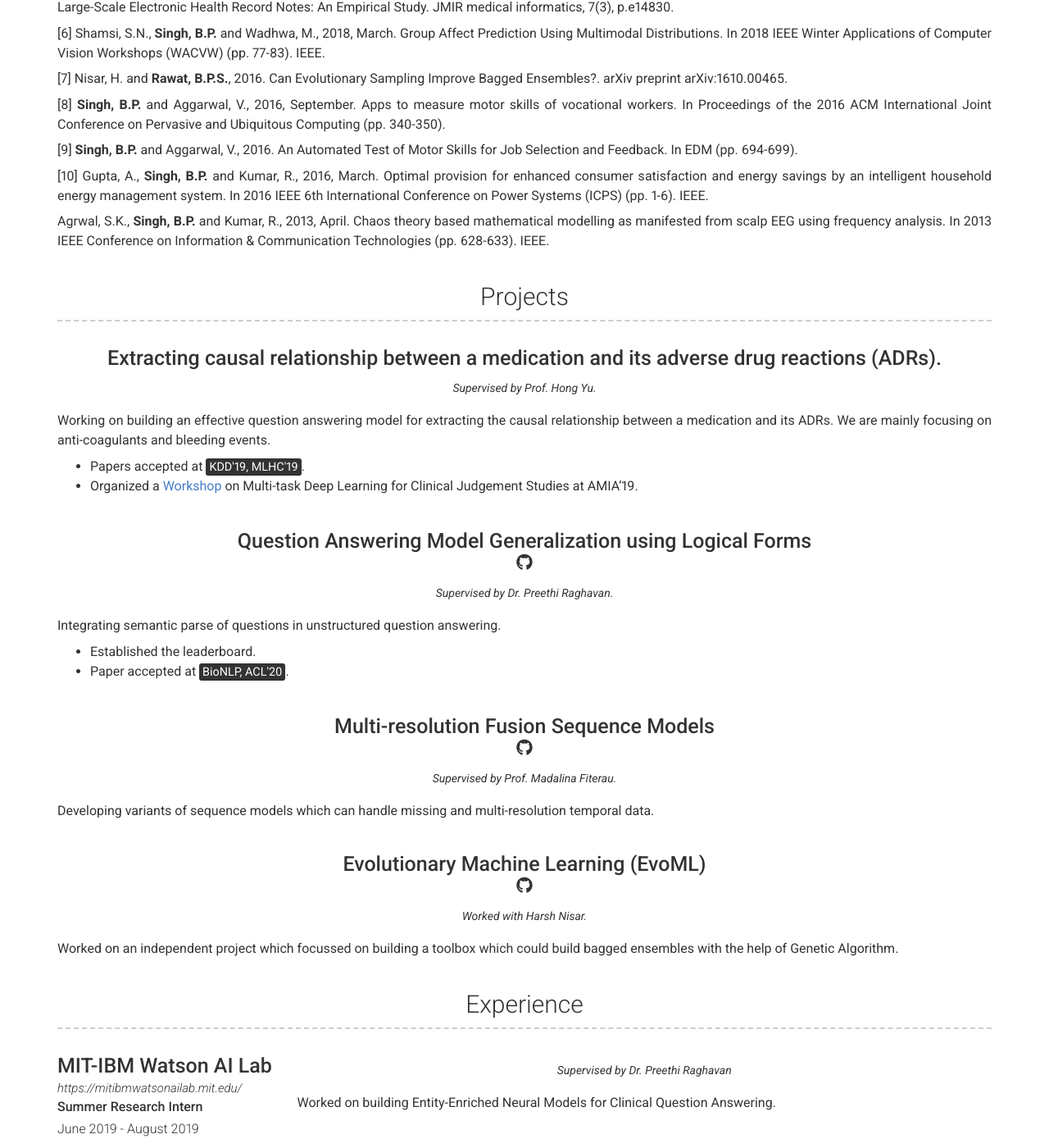
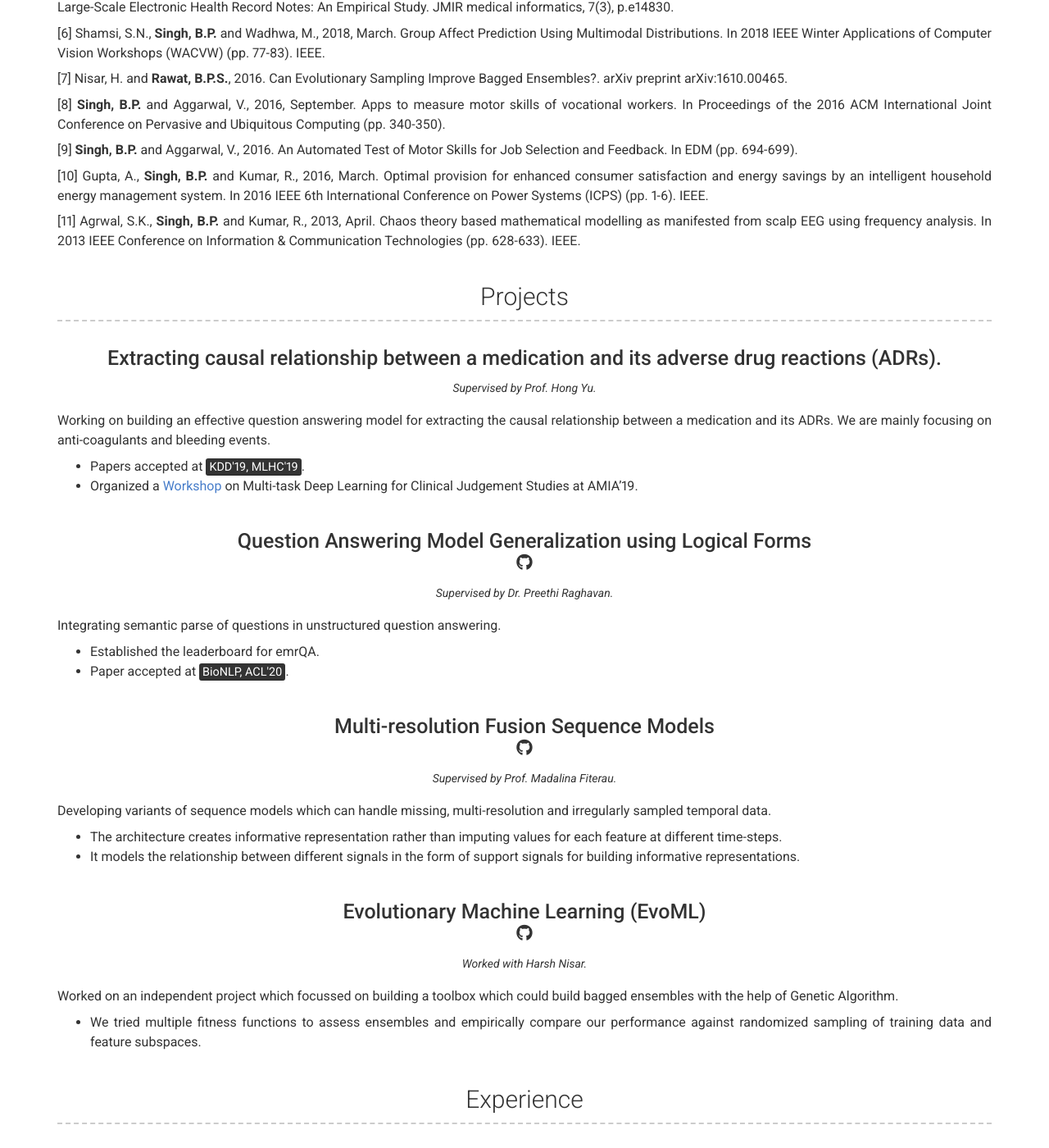
Before and after one commit to bsinghpratap/bsinghpratap.github.io, a Jekyll site: the page built from index.md, in a window 1280 px wide and 1400 px high, scrolled down 864 px. Shown: the whole window at 82% size. Built offline with Jekyll 4.4.1, drawn with Linux system fonts in a browser that asks for light colours; nearby versions of some CDN libraries.

Commit message:
website updated

```diff
--- a/_data/projects.yml
+++ b/_data/projects.yml
@@ -20,7 +20,7 @@
   description: | # this will include new lines to allow paragraphs
     Integrating semantic parse of questions in unstructured question answering.
 
-    - Established the leaderboard.
+    - Established the leaderboard for emrQA.
     - Paper accepted at <mark>BioNLP, ACL'20</mark>.
 
 - layout: top-middle
@@ -30,7 +30,10 @@
   quote: >
     Supervised by Prof. Madalina Fiterau.
   description: | # this will include new lines to allow paragraphs
-    Developing variants of sequence models which can handle missing and multi-resolution temporal data.
+    Developing variants of sequence models which can handle missing, multi-resolution and irregularly sampled temporal data.
+
+    - The architecture creates informative representation rather than imputing values for each feature at different time-steps.
+    - It models the relationship between different signals in the form of support signals for building informative representations.
 
 - layout: top-middle
   name: Evolutionary Machine Learning (EvoML)
@@ -40,4 +43,6 @@
     Worked with Harsh Nisar.
   description: | # this will include new lines to allow paragraphs
     Worked on an independent project which focussed on building a toolbox which could build bagged ensembles with the help of Genetic Algorithm.
+
+    - We tried multiple fitness functions to assess ensembles and empirically compare our performance against randomized sampling of training data and feature subspaces.
 # <a class='urllink' href='https://arxiv.org/abs/1610.00465' rel='nofollow'>[Paper]</a>.
--- a/_layouts/default.html
+++ b/_layouts/default.html
@@ -29,7 +29,7 @@
         <p>[8] <b>Singh, B.P.</b> and Aggarwal, V., 2016, September. Apps to measure motor skills of vocational workers. In Proceedings of the 2016 ACM International Joint Conference on Pervasive and Ubiquitous Computing (pp. 340-350).</p>
         <p>[9] <b>Singh, B.P.</b> and Aggarwal, V., 2016. An Automated Test of Motor Skills for Job Selection and Feedback. In EDM (pp. 694-699).</p>
         <p>[10] Gupta, A., <b>Singh, B.P.</b> and Kumar, R., 2016, March. Optimal provision for enhanced consumer satisfaction and energy savings by an intelligent household energy management system. In 2016 IEEE 6th International Conference on Power Systems (ICPS) (pp. 1-6). IEEE.</p>
-        <p>Agrwal, S.K., <b>Singh, B.P.</b> and Kumar, R., 2013, April. Chaos theory based mathematical modelling as manifested from scalp EEG using frequency analysis. In 2013 IEEE Conference on Information & Communication Technologies (pp. 628-633). IEEE.</p>
+        <p>[11] Agrwal, S.K., <b>Singh, B.P.</b> and Kumar, R., 2013, April. Chaos theory based mathematical modelling as manifested from scalp EEG using frequency analysis. In 2013 IEEE Conference on Information & Communication Technologies (pp. 628-633). IEEE.</p>
       </div>
 
 
```
